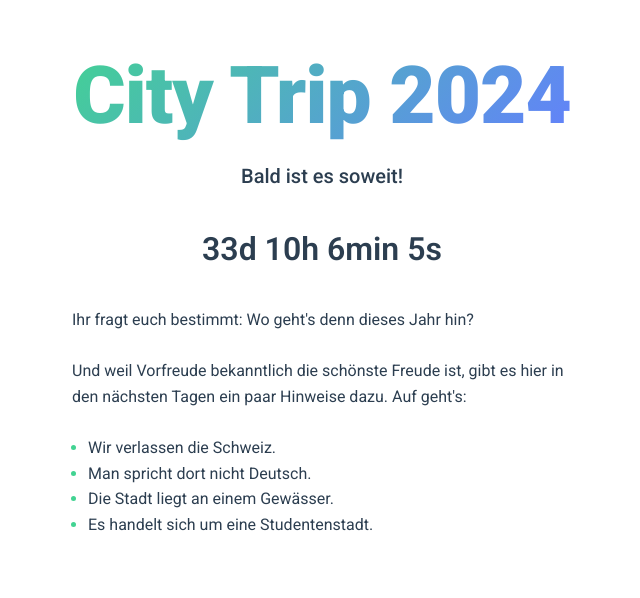
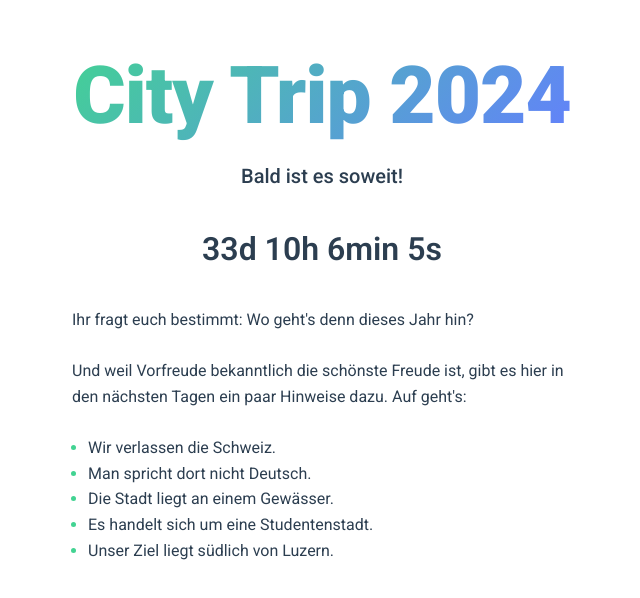
Before and after one commit to mactanner/citytrip, a Vue app: page / in a window 1280 px wide. Shown: the top 598 px of the page, without its empty margins (318-958 px from the left). Built offline with nearby package versions, Linux system fonts and the light colour scheme.

Commit message:
another hint

```diff
--- a/src/App.vue
+++ b/src/App.vue
@@ -20,6 +20,7 @@
       <li>Man spricht dort nicht Deutsch.</li>
       <li>Die Stadt liegt an einem Gewässer.</li>
       <li>Es handelt sich um eine Studentenstadt.</li>
+      <li>Unser Ziel liegt südlich von Luzern.</li>
     </ul>
   </body>
 </template>
```
